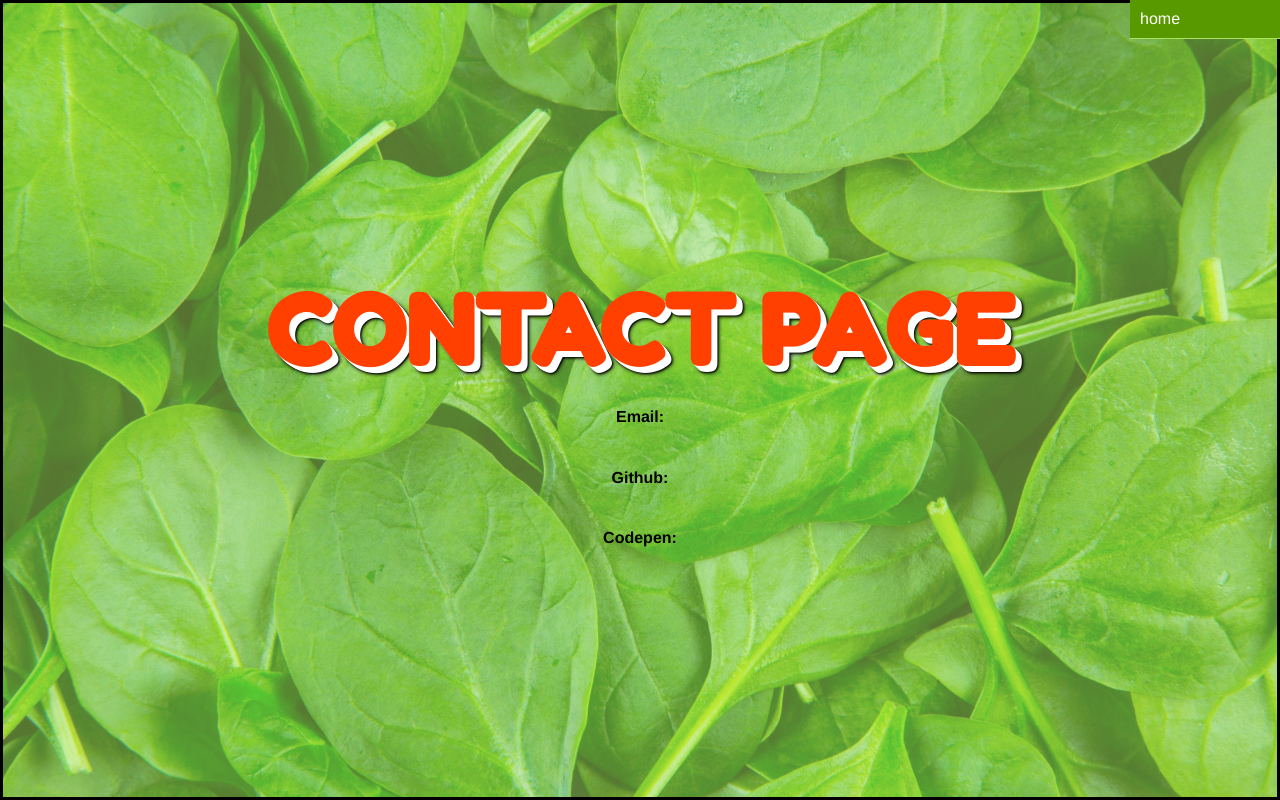
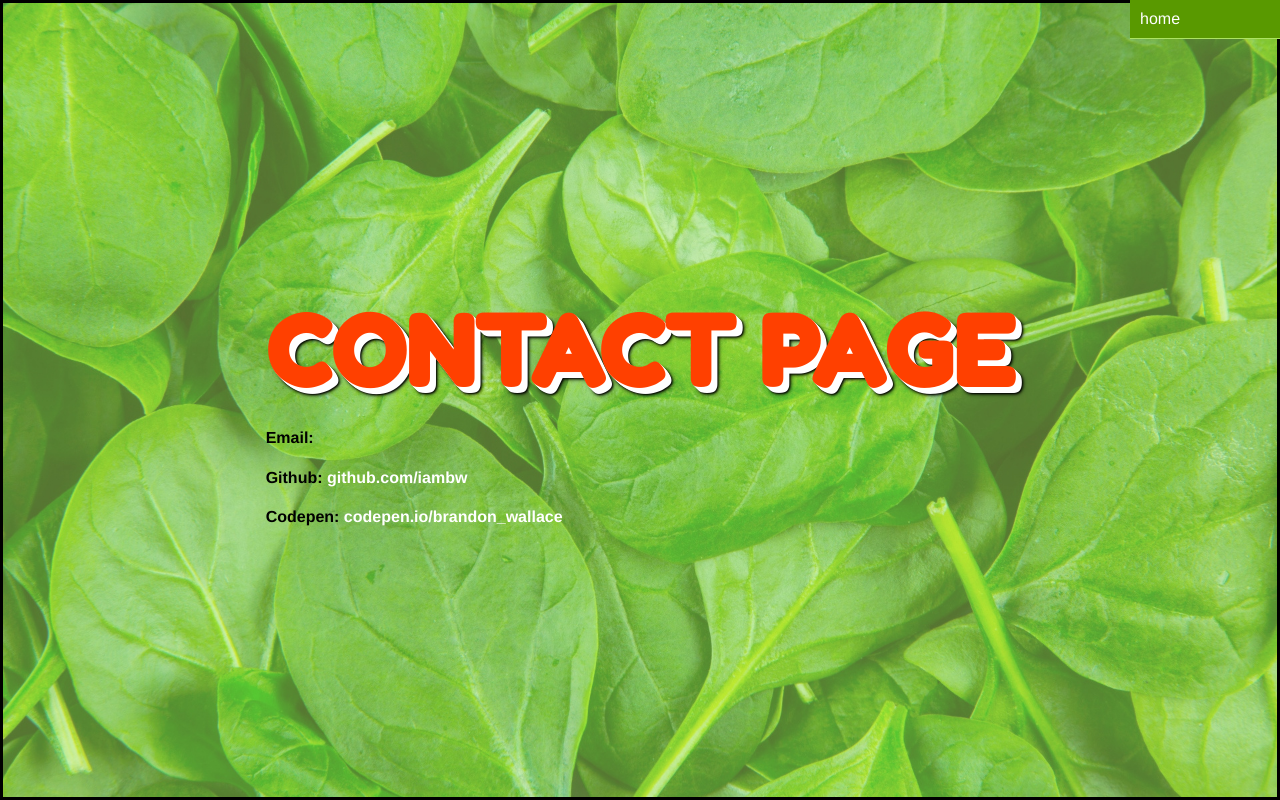
Before and after one commit to brandon-wallace/saladgenerator, a plain HTML site: page contact.html in a window 1280 px wide. Drawn offline with Linux system fonts and the light colour scheme.

Commit message:
Added div and class

```diff
--- a/contact.html
+++ b/contact.html
@@ -23,10 +23,12 @@
         </ul>
       </nav><!-- END nav -->
 
-      <h1>CONTACT PAGE</h1>
-      <h4>Email: </h4>
-      <h4>Github: </h4>
-      <h4>Codepen: </h4>
+      <div class="contact-info">
+        <h1>CONTACT PAGE</h1>
+        <h4>Email: </h4>
+        <h4>Github: <a href="https://github.com/iambw">github.com/iambw</a></h4>
+        <h4>Codepen: <a href="https://codepen.io/brandon_wallace/">codepen.io/brandon_wallace</a></h4>
+      </div>
 
     </article><!-- END article -->
 
```
Also changed, not shown: about.html (+5 -3 lines).
